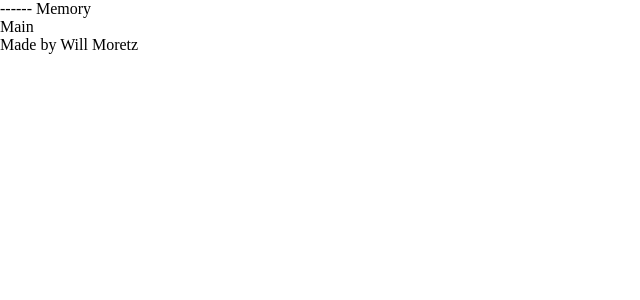
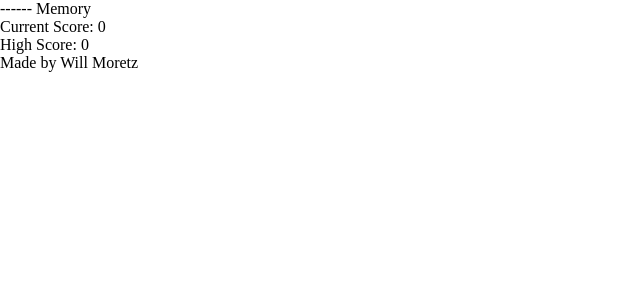
Before and after one commit to WillMoretz/memory-cards, a React app: page / in a window 1280 px wide. Shown: the top 300 px of the page, without its empty margins (0-640 px from the left). Built offline with nearby package versions, Linux system fonts and the light colour scheme.

Commit message:
added scoreboard component

```diff
--- a/src/Components/App.js
+++ b/src/Components/App.js
@@ -1,11 +1,14 @@
 import React from "react";
 import "../index.css";
+import ScoreBoard from "./ScoreBoard";
 
 function App() {
   return (
     <>
       <header>------ Memory</header>
-      <section>Main</section>
+      <section>
+        <ScoreBoard currentScore={0} highScore={0} />
+      </section>
       <footer>Made by Will Moretz</footer>
     </>
   );
--- /dev/null
+++ b/src/Components/ScoreBoard.js
@@ -0,0 +1,13 @@
+import React from "react";
+
+function ScoreBoard(props) {
+  const { currentScore, highScore } = props;
+  return (
+    <div className="scoreboard">
+      <div>Current Score: {currentScore}</div>
+      <div>High Score: {highScore}</div>
+    </div>
+  );
+}
+
+export default ScoreBoard;
```
Also changed, not shown: .eslintrc.json, 1 other file (tests, documents, lock files or other folders).
